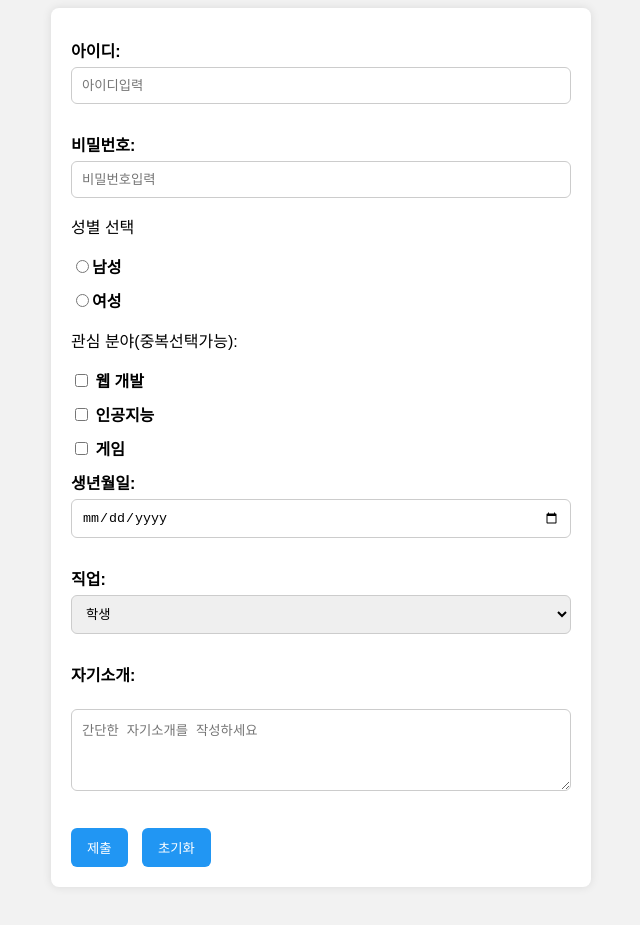
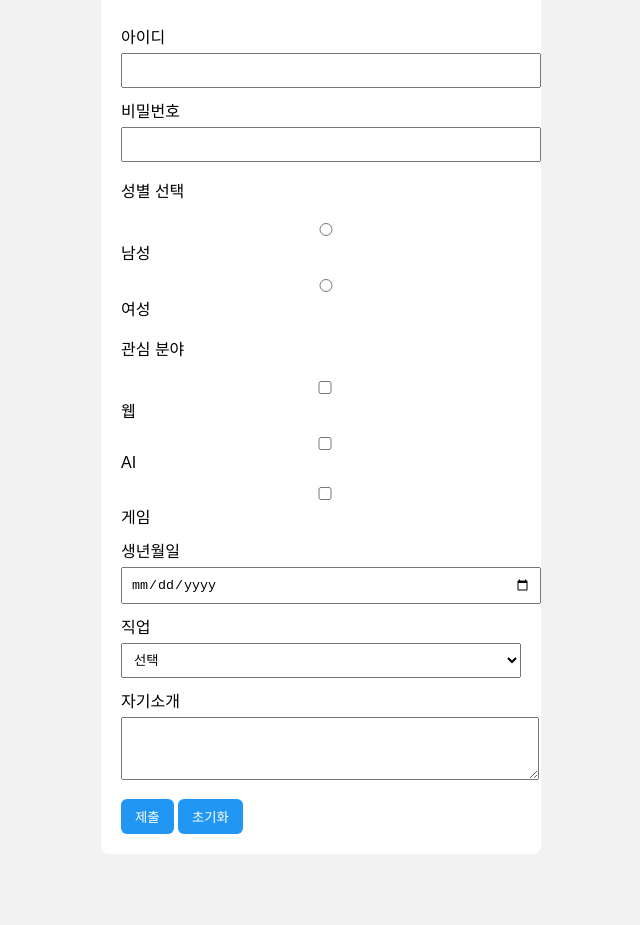
Before and after one commit to 22200324/202502_oss_project2, a plain HTML site: page example.html in a window 1280 px wide. Shown: the part 119-1044 px from the top of the page, without its empty margins (319-959 px from the left). After the commit the page ends 1011 px from the top, so only its background shows below. Drawn offline with Linux system fonts and the light colour scheme.

Commit message:
practice.html 완료

```diff
--- a/example.html
+++ b/example.html
@@ -1,135 +1,87 @@
 <!DOCTYPE html>
-<html lang="en">
-
+<html lang="ko">
 <head>
   <meta charset="UTF-8">
-    <meta name="viewport" content="width=device-width, initial-scale=1.0">
-    <title>checkout form</title>
+  <title>회원가입 Form (간단 JS)</title>
   <style>
-        body {
-            font-family: Arial, sans-serif;
-            background-color: #f2f2f2;
-            padding: 30px;
-        }
-
-        h1 {
-            text-align: center;
-            color: #333;
-        }
-
-        form {
-            background-color: #fff;
-            padding: 20px;
-            border-radius: 8px;
-            max-width: 500px;
-            margin: auto;
-            box-shadow: 0 0 10px rgba(0, 0, 0, 0.1);
-        }
-
-        label {
-            display: block;
-            margin-top: 10px;
-            margin-bottom: 5px;
-            font-weight: bold;
-        }
-
-        input[type=text],
-        input[type=password],
-        input[type=date],
-        select,
-        textarea {
-            width: 100%;
-            padding: 10px;
-            border: 1px solid #ccc;
-            border-radius: 6px;
-            box-sizing: border-box;
-        }
-
-        input[type=text]:focus,
-        input[type=password]:focus,
-        input[type=date]:focus,
-        select:focus,
-        textarea:focus {
-            border-color: #2196f3;
-            outline: none;
-        }
-
-        .radio-group,
-        .checkbox-group {
-
-            margin: 8px 0;
-        }
-
-        .radio-group label,
-        .checkbox-group label {
-
-            margin-right: 15px;
-            font-weight: normal;
-        }
-
-        input[type=submit],
-        input[type=reset] {
-            background-color: #2196f3;
-            color: white;
-            padding: 10px 16px;
-            border: none;
-            border-radius: 6px;
-            cursor: pointer;
-            margin-top: 15px;
-            margin-right: 10px;
-        }
-
-        input[type=submit]:hover,
-        input[type=reset]:hover {
-            background-color: #1976d2;
-        }
+    body { font-family: Arial; background:#f2f2f2; padding:30px; }
+    form { background:#fff; padding:20px; border-radius:8px; max-width:400px; margin:auto; }
+    label { display:block; margin-top:10px; }
+    input, select, textarea { width:100%; padding:8px; margin-top:5px; }
+    button { margin-top:15px; padding:8px 14px; border:none; border-radius:6px; background:#2196f3; color:white; cursor:pointer; }
+    button:hover { background:#1976d2; }
+    .hint { font-size:12px; color:gray; display:none; }
   </style>
 </head>
+<body>
+  <h2 style="text-align:center">회원가입 (간단 JS)</h2>
 
-<body>
-    <h1>회원가입 form</h1>
-    <form action="#" method="get">
-        <label for="userid">아이디: </label>
-        <input type="text" id="userid" name="userid" placeholder="아이디입력"><Br><Br>
-        <label for="pw">비밀번호: </label>
-        <input type="password" id="pw" name="pw" placeholder="비밀번호입력">
+  <form id="signupForm" onsubmit="return checkForm()">
+    <!-- 아이디 -->
+    <label>아이디</label>
+    <input type="text" id="userid" required minlength="4" onkeydown="console.log('아이디 입력 중')">
 
+    <!-- 비밀번호 -->
+    <label>비밀번호</label>
+    <input type="password" id="pw" required minlength="8">
+
+    <!-- 성별 -->
     <p>성별 선택</p>
-        <label><input type="radio" id="male" name="gender" value="male">남성</label>
-        <label><input type="radio" id="female" name="gender" value="female">여성</label>
+    <label onmouseover="showHint()" onmouseout="hideHint()">
+      <input type="radio" name="gender" value="male"> 남성
+    </label>
+    <label>
+      <input type="radio" name="gender" value="female"> 여성
+    </label>
+    <div id="genderHint" class="hint">성별을 선택해주세요</div>
 
-        <p>관심 분야(중복선택가능):</p>
-        <label><input type="checkbox" name="interest" value="web"> 웹 개발</label>
-        <label><input type="checkbox" name="interest" value="ai"> 인공지능</label>
-        <label><input type="checkbox" name="interest" value="game"> 게임</label>
+    <!-- 관심분야 -->
+    <p>관심 분야</p>
+    <label><input type="checkbox" value="web"> 웹</label>
+    <label><input type="checkbox" value="ai"> AI</label>
+    <label><input type="checkbox" value="game"> 게임</label>
 
+    <!-- 생년월일 -->
+    <label>생년월일</label>
+    <input type="date" onchange="alert('생년월일이 선택되었습니다!')">
 
-
-        <label for="birth">생년월일:</label>
-        <input type="date" id="birth" name="birth"><br><Br>
-
-
-        <label for="job"> 직업:</label>
-        <select id="job" name="job">
+    <!-- 직업 -->
+    <label>직업</label>
+    <select onchange="alert('직업이 변경되었습니다!')">
+      <option value="">선택</option>
       <option value="student">학생</option>
       <option value="developer">개발자</option>
-            <option value="designer">디자이너</option>
-            <option value="etc">기타</option>
+    </select>
 
-        </select><br><br>
+    <!-- 자기소개 -->
+    <label>자기소개</label>
+    <textarea rows="3"></textarea>
 
-        <label for="intro">자기소개: </label> <br>
-        <textarea id="intro" name="intro" rows="4" cols="40" placeholder="간단한 자기소개를 작성하세요"></textarea><br><Br>
-
-        <input type="submit" value="제출">
-        <input type="reset" value="초기화">
-
+    <!-- 버튼 -->
+    <button type="submit">제출</button>
+    <button type="reset" onclick="return confirm('정말 초기화할까요?')">초기화</button>
   </form>
 
   <script>
+    // 성별 힌트 표시/숨기기
+    function showHint(){ document.getElementById("genderHint").style.display = "block"; }
+    function hideHint(){ document.getElementById("genderHint").style.display = "none"; }
 
+    // 폼 제출 시 검사
+    function checkForm(){
+      const id = document.getElementById("userid").value;
+      const pw = document.getElementById("pw").value;
+
+      if(id === "" || pw === ""){
+        alert("아이디와 비밀번호를 입력하세요.");
+        return false;
+      }
+      if(pw.length < 8){
+        alert("비밀번호는 8자 이상이어야 합니다.");
+        return false;
+      }
+      return confirm("제출하시겠습니까?");
+    }
   </script>
-
 </body>
-
 </html>
```
Also changed, not shown: form1_js.html (+2 -0 lines), form_practice.html (added, +104 -0 lines). Lines whose indentation alone changed are shown as unchanged.
